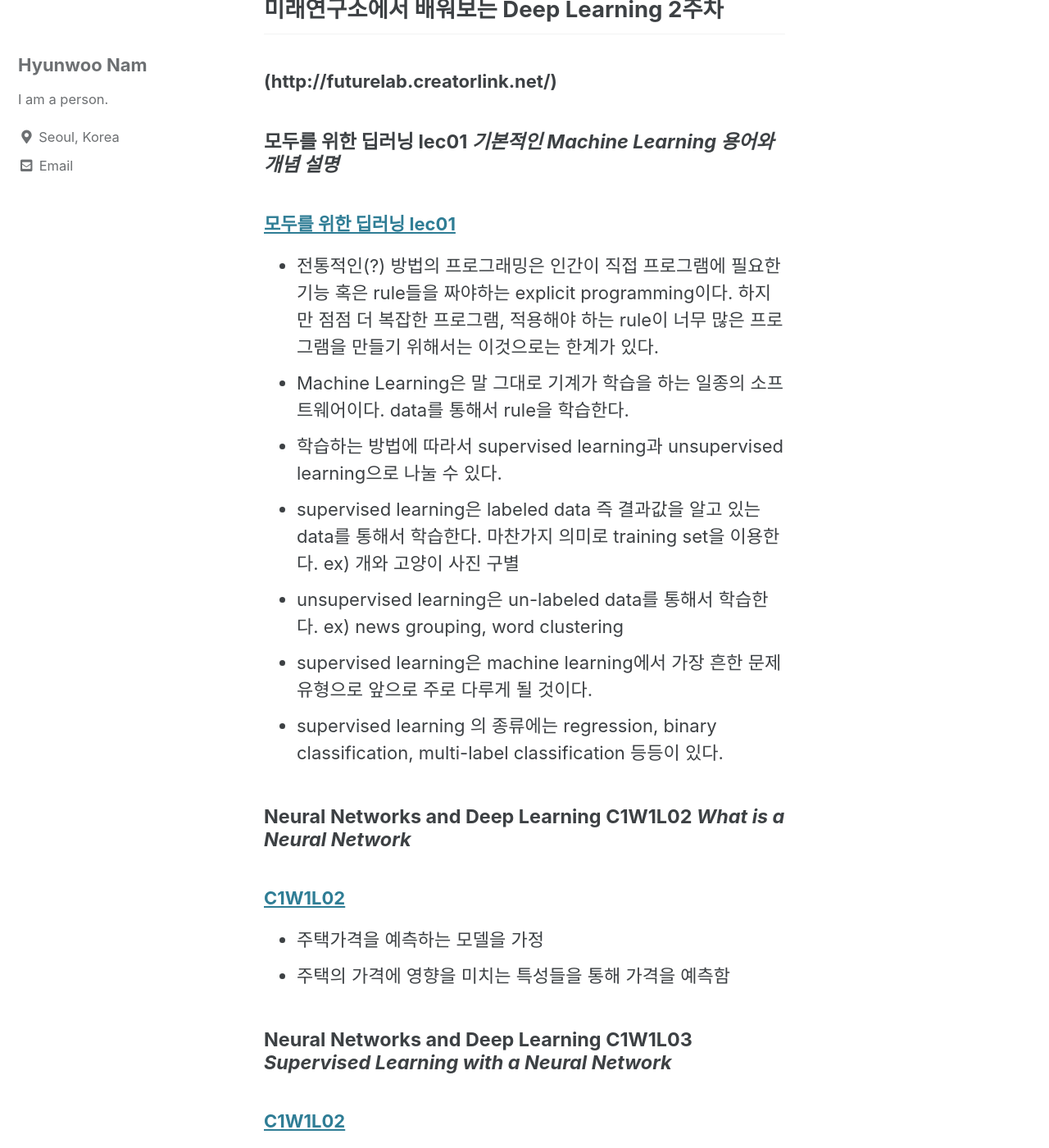
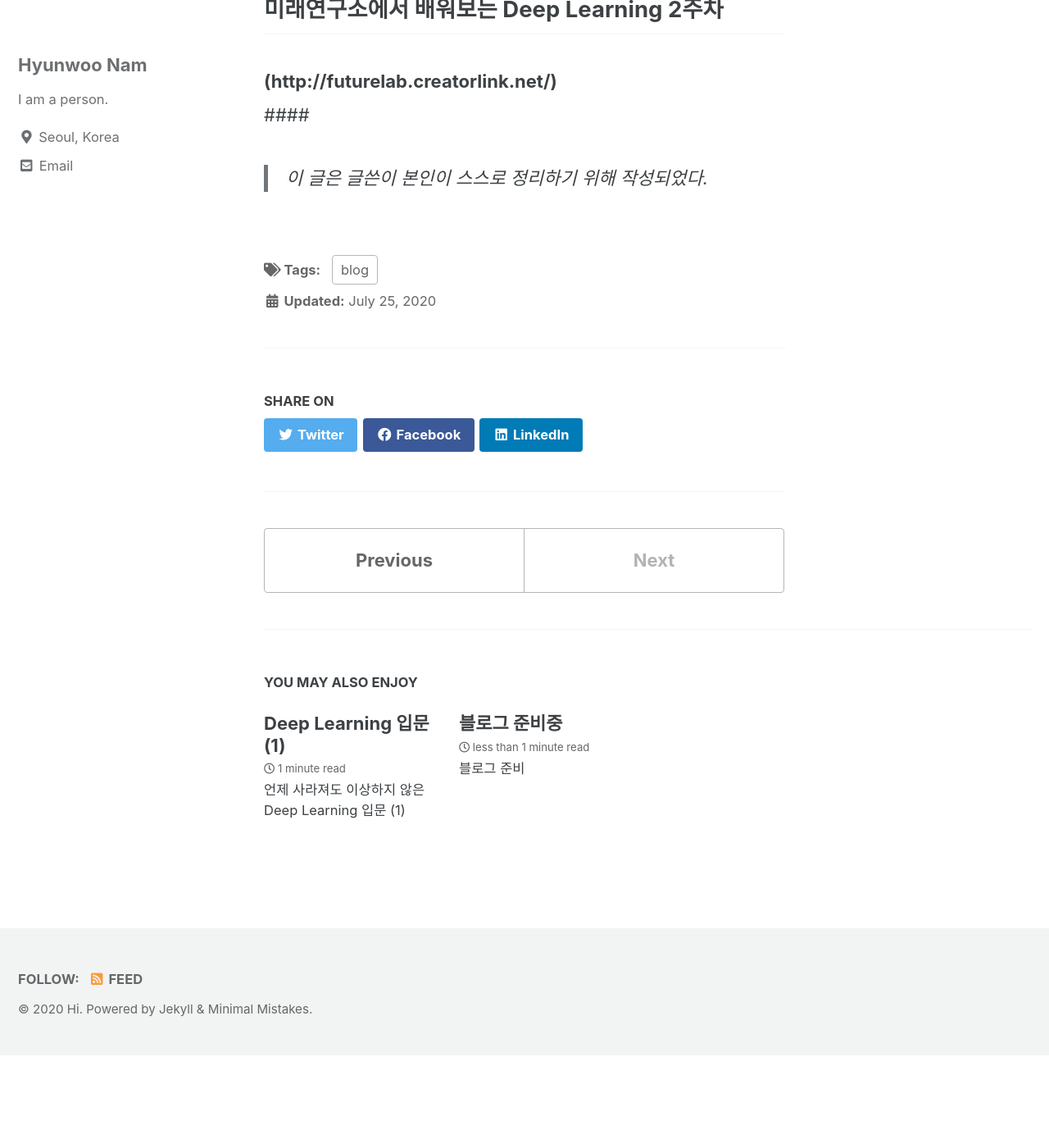
Before and after one commit to namnam0518/namnam0518.github.io, a Jekyll site: the page built from _posts/2020-07-25-DL-week2(future-lab).md, in a window 1280 px wide and 1400 px high, scrolled down 294 px. Shown: the whole window at 82% size. Built offline with Jekyll 4.4.1, drawn with Linux system fonts in a browser that asks for light colours; cached includes are drawn as plain includes; after the commit the page ends 1581 px from its top, so only the background shows below that; some of the changed text lies outside the part shown.

```diff
--- a/_posts/2020-07-25-DL-week2(future-lab).md
+++ b/_posts/2020-07-25-DL-week2(future-lab).md
@@ -4,53 +4,8 @@ tags :
     - blog
 ---
 언제 사라져도 이상하지 않은 Deep Learning 입문 (2)
-<script src="https://polyfill.io/v3/polyfill.min.js?features=es6"></script>
-<script id="MathJax-script" async src="https://cdn.jsdelivr.net/npm/mathjax@3/es5/tex-mml-chtml.js"></script>
+
 ## 미래연구소에서 배워보는 Deep Learning 2주차
 ###### (http://futurelab.creatorlink.net/)
-
-#### 모두를 위한 딥러닝 lec01 *기본적인 Machine Learning 용어와 개념 설명*
-###### [모두를 위한 딥러닝 lec01](https://www.youtube.com/watch?v=qPMeuL2LIqY&list=PLlMkM4tgfjnLSOjrEJN31gZATbcj_MpUm&index=2)
-- 전통적인(?) 방법의 프로그래밍은 인간이 직접 프로그램에 필요한 기능 혹은 rule들을 짜야하는 explicit programming이다. 하지만 점점 더 복잡한 프로그램, 적용해야 하는 rule이 너무 많은 프로그램을 만들기 위해서는 이것으로는 한계가 있다.
-- Machine Learning은 말 그대로 기계가 학습을 하는 일종의 소프트웨어이다. data를 통해서 rule을 학습한다.
-- 학습하는 방법에 따라서 supervised  learning과 unsupervised learning으로 나눌 수 있다.
-- supervised learning은 labeled data 즉 결과값을 알고 있는 data를 통해서 학습한다. 마찬가지 의미로 training set을 이용한다. ex) 개와 고양이 사진 구별
-- unsupervised learning은  un-labeled data를 통해서 학습한다. ex) news grouping, word clustering
-- supervised learning은 machine learning에서 가장 흔한 문제유형으로 앞으로 주로 다루게 될 것이다.
-- supervised learning 의 종류에는 regression, binary classification, multi-label classification 등등이 있다.
-
-#### Neural Networks and Deep Learning C1W1L02 *What is a Neural Network*
-###### [C1W1L02](https://www.youtube.com/watch?v=n1l-9lIMW7E&list=PLkDaE6sCZn6Ec-XTbcX1uRg2_u4xOEky0&index=2)
-- 주택가격을 예측하는 모델을 가정
-- 주택의 가격에 영향을 미치는 특성들을 통해 가격을 예측함
-
-#### Neural Networks and Deep Learning C1W1L03 *Supervised Learning with a Neural Network*
-###### [C1W1L02](https://www.youtube.com/watch?v=BYGpKPY9pO0&list=PLkDaE6sCZn6Ec-XTbcX1uRg2_u4xOEky0&index=3)
-- supervised learning : input x와 output y에 매핑되는 함수를 학습
-- real estate, online advertising, photo tagging, speech recognition, machine translation, autonomous driving 등등...
-- 구조적 데이터: 데이터 프레임으로 표현되는 데이터
-- 비구조적 데이터: 음성파일, 이미지, 텍스트 등
-
-#### Neural Networks and Deep Learning C1W1L04 *Why is Deep Learning taking off?*
-###### [C1W1L04](https://www.youtube.com/watch?v=xflCLdJh0n0&list=PLkDaE6sCZn6Ec-XTbcX1uRg2_u4xOEky0&index=4)
-- 딥러닝이 최근에 부상한 이유
-- data, computation, algorithms의 3가지 조건이 충족됨
-- big data의 생성
-- computation 의 발전 = idea->code->experiment->idea 의 순환시간 감소
-- algorithms의 발전 ex) sigmoid -> ReLu
-
-#### 모두를 위한 딥러닝 ML lec02 *Linear Regression의 Hypothesis 와 cost 설명*
-###### [모두를 위한 딥러닝 lec02](https://www.youtube.com/watch?v=Hax03rCn3UI&list=PLlMkM4tgfjnLSOjrEJN31gZATbcj_MpUm&index=4)
-- linear regression
-- hypothesis : $H(x) = wx + b$
-- cost function(loss function) = $|H(x) - y|^2$
-- minimize cost function : $cost(W,b) = \frac 1 m \sum_{i=1}^m (H(x^i) - y^i)^2$
-
-#### 모두를 위한 딥러닝 ML lec03 *Linear Regression의 cost 최소화 알고리즘의 원리 설명*
-###### [모두를 위한 딥러닝 lec03](https://www.youtube.com/watch?v=TxIVr-nk1so&list=PLlMkM4tgfjnLSOjrEJN31gZATbcj_MpUm&index=6)
-- gradient descent algorithm을 이용해 minimize
-- $W := W - \alpha \frac 1 m \sum _{i=1}^m (W(x^i) - y^i)x^i$
-- 여러 다른 minimization problem 해결 가능
-- cost function이 convex function 이면 항상 사용 가능
-
+####
 > 이 글은 글쓴이 본인이 스스로 정리하기 위해 작성되었다.
```
Also changed, not shown: _posts/2020-07-24-DL-week1(future-lab).md (+1 -2 lines).
